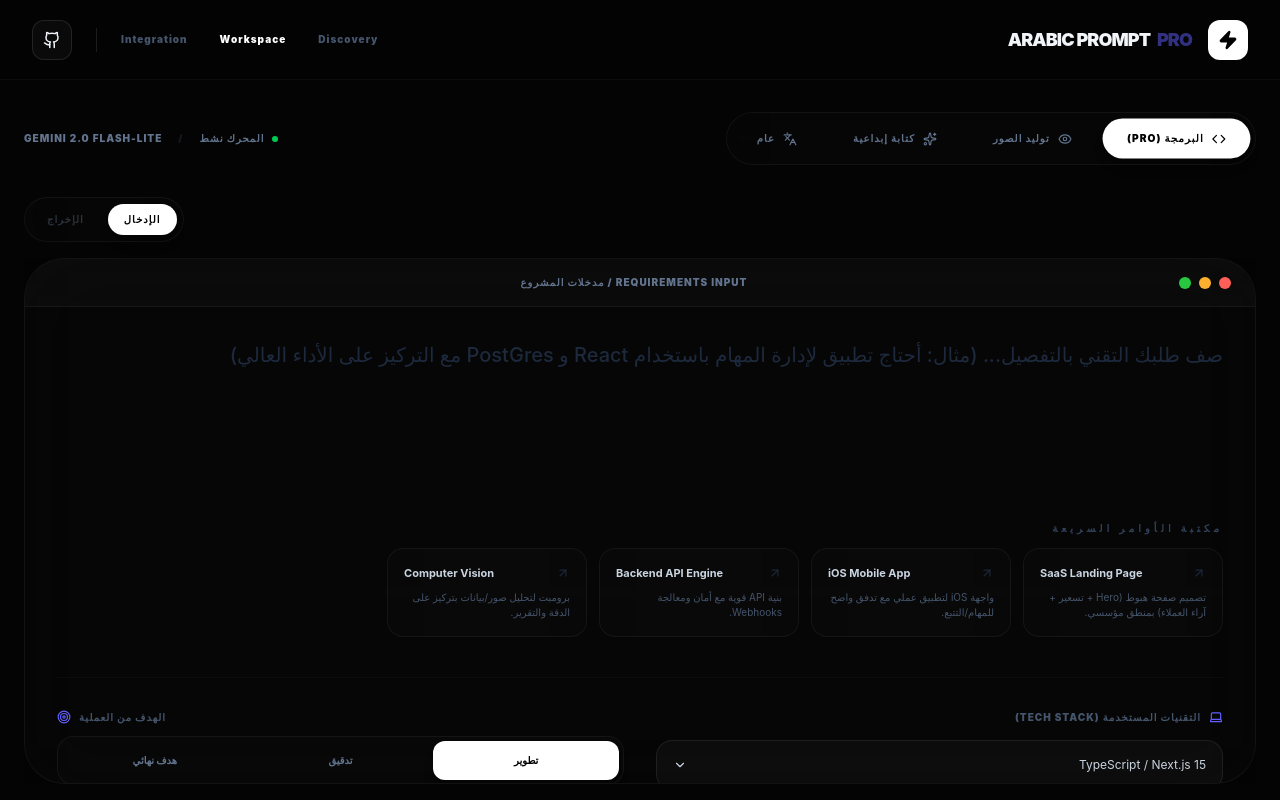
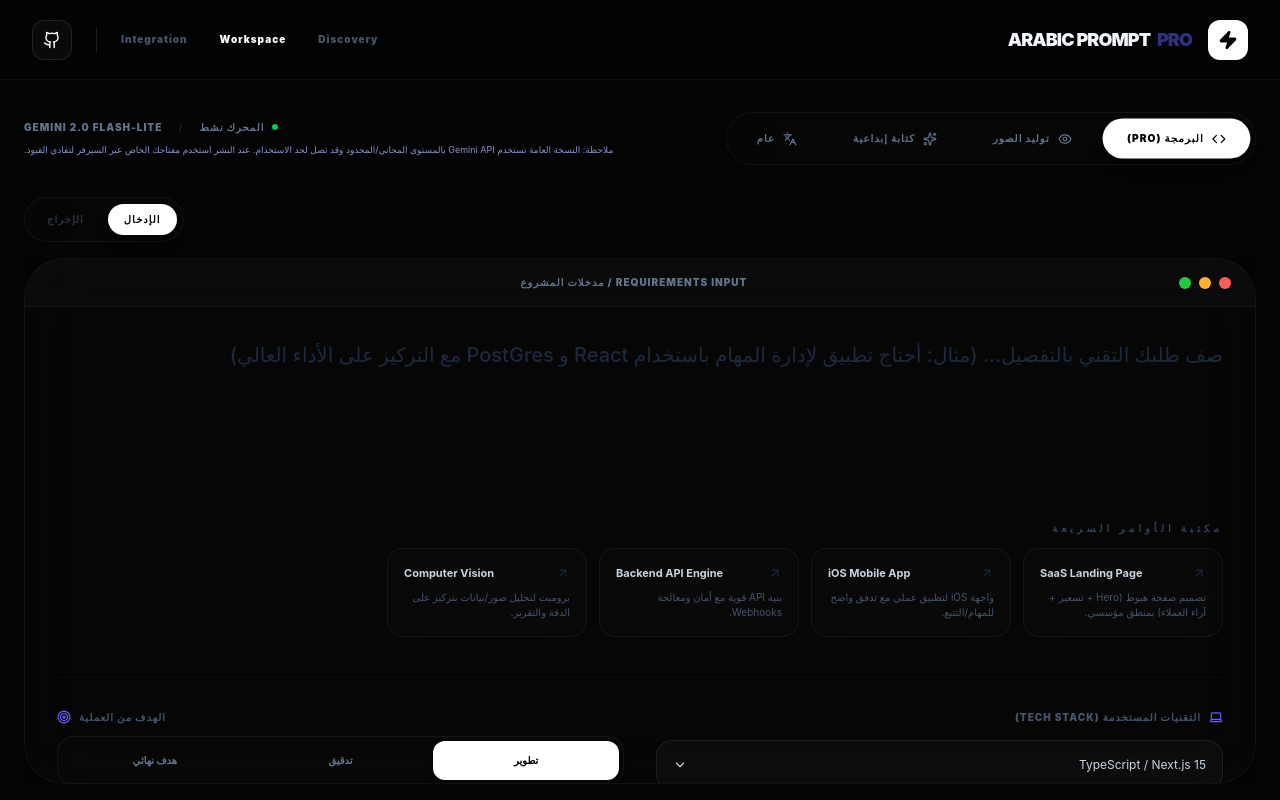
Before and after one commit to BASILR00T/Arabic-Prompt-Generation, a React (Vite) app: page / in a window 1280 px wide. Both pictures are taken after a click on the button "Workspace". Built offline with nearby package versions, Linux system fonts and the light colour scheme.

Commit message:
Workspace note about free Gemini key

```diff
--- a/src/App.jsx
+++ b/src/App.jsx
@@ -805,10 +805,16 @@ export default function App() {
           <TabButton active={promptType === 'general'} onClick={() => setPromptType('general')} icon={Languages}>عام</TabButton>
         </div>
 
-        <div className="flex items-center gap-4 text-[10px] font-black text-slate-500 uppercase tracking-widest">
-          <span className="flex items-center gap-2"><div className="w-1.5 h-1.5 rounded-full bg-green-500"></div> المحرك نشط</span>
-          <span className="opacity-20">/</span>
-          <span>Gemini 2.0 Flash-Lite</span>
+        <div className="flex flex-col items-start md:items-end gap-2">
+          <div className="flex items-center gap-4 text-[10px] font-black text-slate-500 uppercase tracking-widest">
+            <span className="flex items-center gap-2"><div className="w-1.5 h-1.5 rounded-full bg-green-500"></div> المحرك نشط</span>
+            <span className="opacity-20">/</span>
+            <span>Gemini 2.0 Flash-Lite</span>
+          </div>
+          <p className="text-[9px] text-indigo-300/80 leading-relaxed text-right">
+            ملاحظة: النسخة العامة تستخدم Gemini API بالمستوى المجاني/المحدود وقد تصل لحد الاستخدام.
+            عند النشر استخدم مفتاحك الخاص عبر السيرفر لتفادي القيود.
+          </p>
         </div>
       </div>
 
```
